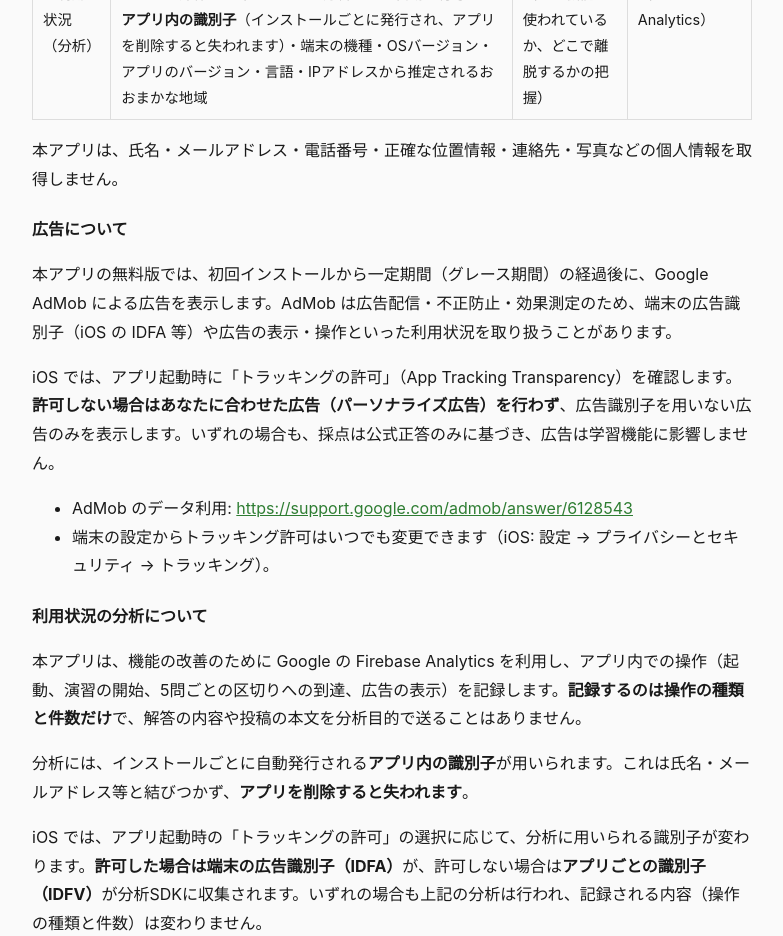
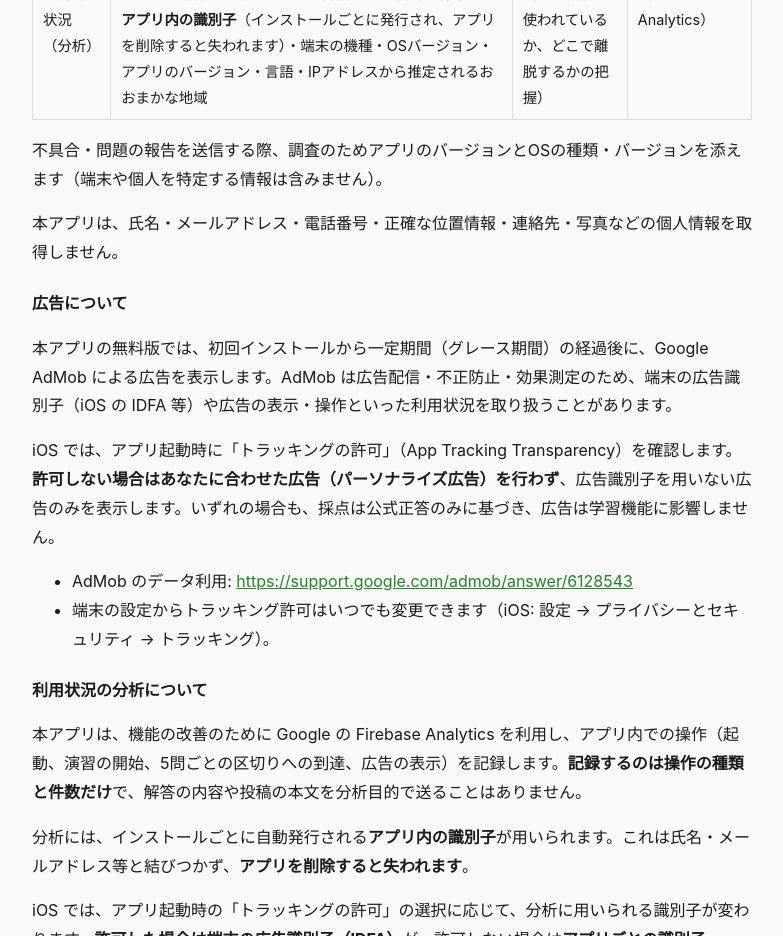
Before and after one commit to DrHac-GH/eiyoshi-drill-legal, a plain HTML site: page privacy.html in a window 1280 px wide. Shown: the part 1120-2056 px from the top of the page, without its empty margins (248-1031 px from the left). Drawn offline with Linux system fonts and the light colour scheme.

Commit message:
privacy: 不具合報告にアプリのバージョンとOSの種類・バージョンを添える旨を追記
Co-Authored-By: Claude Sonnet 5.5 <noreply@anthropic.com>

```diff
--- a/privacy.html
+++ b/privacy.html
@@ -64,6 +64,7 @@
     <tr><td>アプリの利用状況（分析）</td><td>アプリの起動、演習の開始・区切りへの到達、広告の表示といった操作の記録。あわせて分析SDKが自動で付与する<strong>アプリ内の識別子</strong>（インストールごとに発行され、アプリを削除すると失われます）・端末の機種・OSバージョン・アプリのバージョン・言語・IPアドレスから推定されるおおまかな地域</td><td>アプリの改善（どの機能が使われているか、どこで離脱するかの把握）</td><td>Google LLC（Firebase Analytics）</td></tr>
   </tbody>
 </table>
+<p>不具合・問題の報告を送信する際、調査のためアプリのバージョンとOSの種類・バージョンを添えます（端末や個人を特定する情報は含みません）。</p>
 <p>本アプリは、氏名・メールアドレス・電話番号・正確な位置情報・連絡先・写真などの個人情報を取得しません。</p>
 
 <h3>広告について</h3>
```
